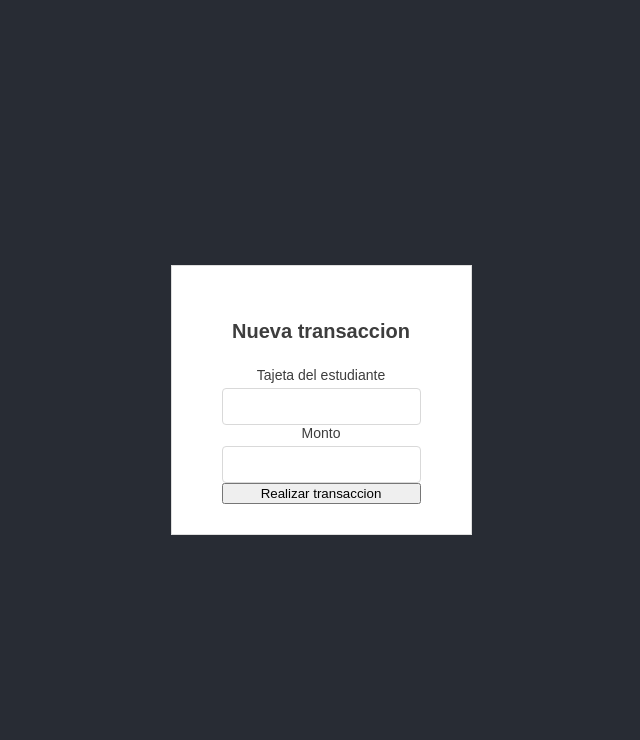
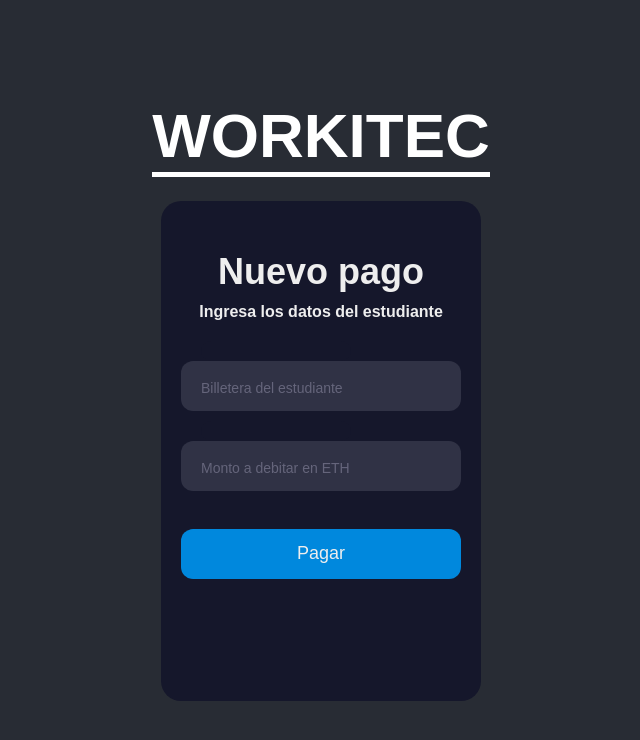
Before and after one commit to KevinFallas03/DAPP-Workitec, a React (Create React App) app: page / in a window 1280 px wide. Shown: the top 740 px of the page, without its empty margins (319-959 px from the left). Built offline with nearby package versions, Linux system fonts and the light colour scheme.

Commit message:
Css del form

```diff
--- a/src/App.css
+++ b/src/App.css
@@ -28,6 +28,144 @@
   color: #61dafb;
 }
 
+h2 {
+  color: #ffffff;
+  font-family: 'Raleway',
+  sans-serif;
+  font-size: 62px;
+  font-weight: 800;
+  line-height: 72px;
+  margin: 0 0 24px;
+  text-align: center;
+  text-transform: uppercase;
+  border-bottom: 5px solid rgb(255, 255, 255)
+}
+
+/* body {
+  align-items: center;
+  background-color: #000;
+  display: flex;
+  justify-content: center;
+  height: 100vh;
+} */
+
+.form {
+  background-color: #15172b;
+  border-radius: 20px;
+  box-sizing: border-box;
+  height: 500px;
+  padding: 20px;
+  width: 320px;
+}
+
+.title {
+  color: #eee;
+  font-family: sans-serif;
+  font-size: 36px;
+  font-weight: 600;
+  margin-top: 30px;
+}
+
+.subtitle {
+  color: #eee;
+  font-family: sans-serif;
+  font-size: 16px;
+  font-weight: 600;
+  margin-top: 10px;
+}
+
+.input-container {
+  height: 50px;
+  position: relative;
+  width: 100%;
+}
+
+.ic1 {
+  margin-top: 40px;
+}
+
+.ic2 {
+  margin-top: 30px;
+}
+
+.input {
+  background-color: #303245;
+  border-radius: 12px;
+  border: 0;
+  box-sizing: border-box;
+  color: #eee;
+  font-size: 18px;
+  height: 100%;
+  outline: 0;
+  padding: 4px 20px 0;
+  width: 100%;
+}
+
+.cut {
+  background-color: #15172b;
+  border-radius: 10px;
+  height: 20px;
+  left: 20px;
+  position: absolute;
+  top: -20px;
+  transform: translateY(0);
+  transition: transform 200ms;
+  width: 150px;
+}
+
+.cut-short {
+  width: 50px;
+}
+
+.input:focus ~ .cut,
+.input:not(:placeholder-shown) ~ .cut {
+  transform: translateY(15px);
+}
+
+.placeholder {
+  color: #65657b;
+  font-family: sans-serif;
+  left: 20px;
+  line-height: 14px;
+  pointer-events: none;
+  position: absolute;
+  transform-origin: 0 50%;
+  transition: transform 200ms, color 200ms;
+  top: 20px;
+}
+
+.input:focus ~ .placeholder,
+.input:not(:placeholder-shown) ~ .placeholder {
+  transform: translateY(-20px) translateX(10px) scale(0.75);
+}
+
+.input:not(:placeholder-shown) ~ .placeholder {
+  color: #808097;
+}
+
+.input:focus ~ .placeholder {
+  color: #ffffff;
+}
+
+.submit {
+  background-color: #08d;
+  border-radius: 12px;
+  border: 0;
+  box-sizing: border-box;
+  color: #eee;
+  cursor: pointer;
+  font-size: 18px;
+  height: 50px;
+  margin-top: 38px;
+  text-align: center;
+  width: 100%;
+}
+
+.submit:active {
+  background-color: #06b;
+}
+
+
 @keyframes App-logo-spin {
   from {
     transform: rotate(0deg);
--- a/src/App.js
+++ b/src/App.js
@@ -31,15 +31,22 @@
   return (
     <div className="App">
       <header className="App-header">
-        <form>
-          <h1>Nueva transaccion</h1>
-          <label>Tajeta del estudiante</label>
-          <input id="card" name="card"/>
-          <label>Monto</label>
-          <input id="amount" name="amount" />
-          <button onClick={sendMoney} >Realizar transaccion</button>
-          {/* <button onClick={getAccount} >Habilitar cuenta</button> */}
-        </form>
+        <h2> WorkiTEC </h2>
+        <div class="form">
+          <div class="title">Nuevo pago</div>
+          <div class="subtitle">Ingresa los datos del estudiante</div>
+          <div class="input-container ic1">
+            <input id="card" class="input" type="text" placeholder=" " />
+            <div class="cut"></div>
+            <label for="card" class="placeholder">Billetera del estudiante</label>
+          </div>
+          <div class="input-container ic2">
+            <input id="lastname" class="input" type="text" placeholder=" " />
+            <div class="cut"></div>
+            <label for="amount" class="placeholder">Monto a debitar en ETH</label>
+          </div>
+          <button type="text" class="submit">Pagar</button>
+        </div>
       </header>
     </div>
   );
```
